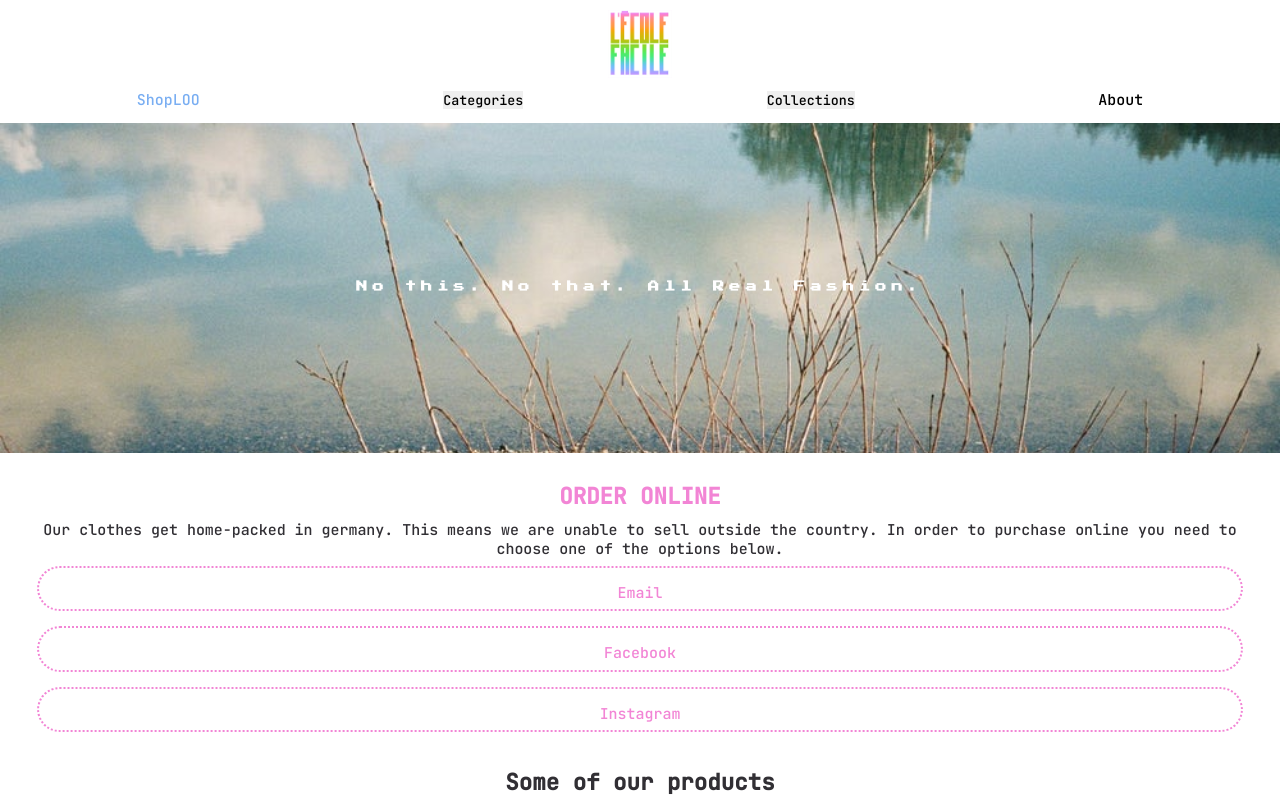
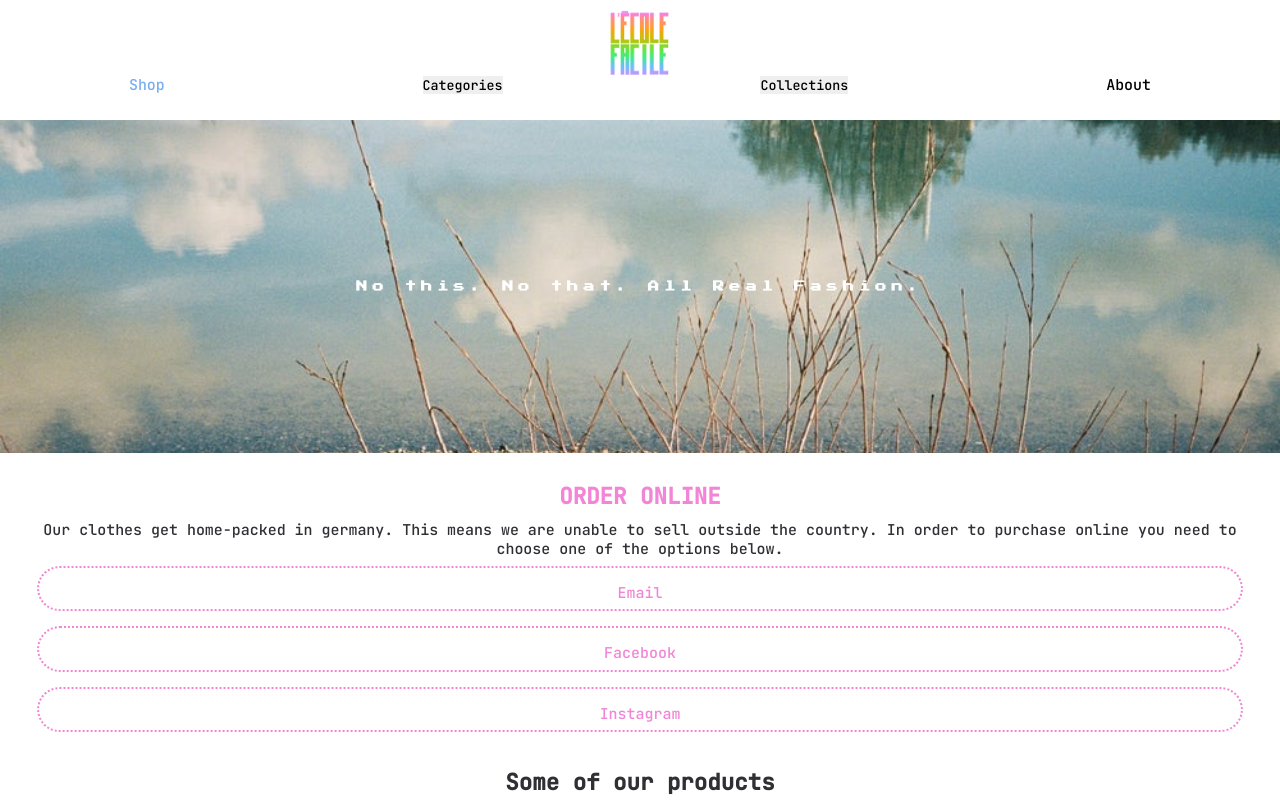
Before and after one commit to wathfield/lecolefacile, a plain HTML site: page index.html in a window 1280 px wide. Shown: the top 800 px of the page. Drawn offline with Linux system fonts and the light colour scheme; files whose address does not match are found by name.

Commit message:
text pull

```diff
--- a/index.html
+++ b/index.html
@@ -22,7 +22,7 @@
             <a class="logo_image" href="/home.html" target="_self">
                 <img class="picture" src="img/logo_bunt.png" alt="logo">
             </a>
-              <nav class="navbar">
+              <nav class="navbarHAR">
 
                   <div class="nav-span">
                       <span class="nav-span__item"></span>
@@ -31,7 +31,7 @@
                   </div>
 
                 <ul class="nav-list">
-                    <li class="nav-list-item"><a class="active" href="/shop.html">ShopLOO</a></li>
+                    <li class="nav-list-item"><a class="active" href="/shop.html">Shop</a></li>
                     <li class="nav-list-item">
                         <div class="dropdown">
                     <button class="dropbtnA" type="button" href="two" onclick="myFunction1(this)">Categories
```
